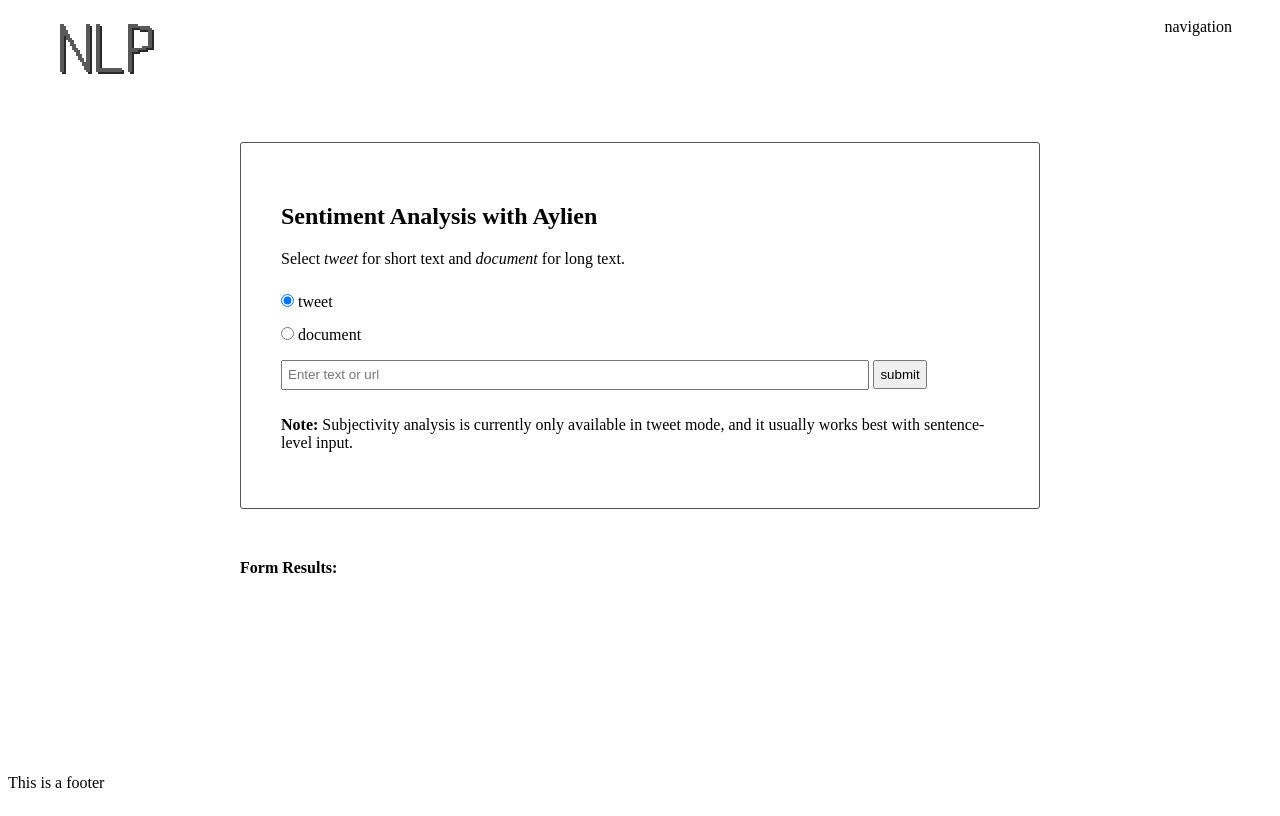
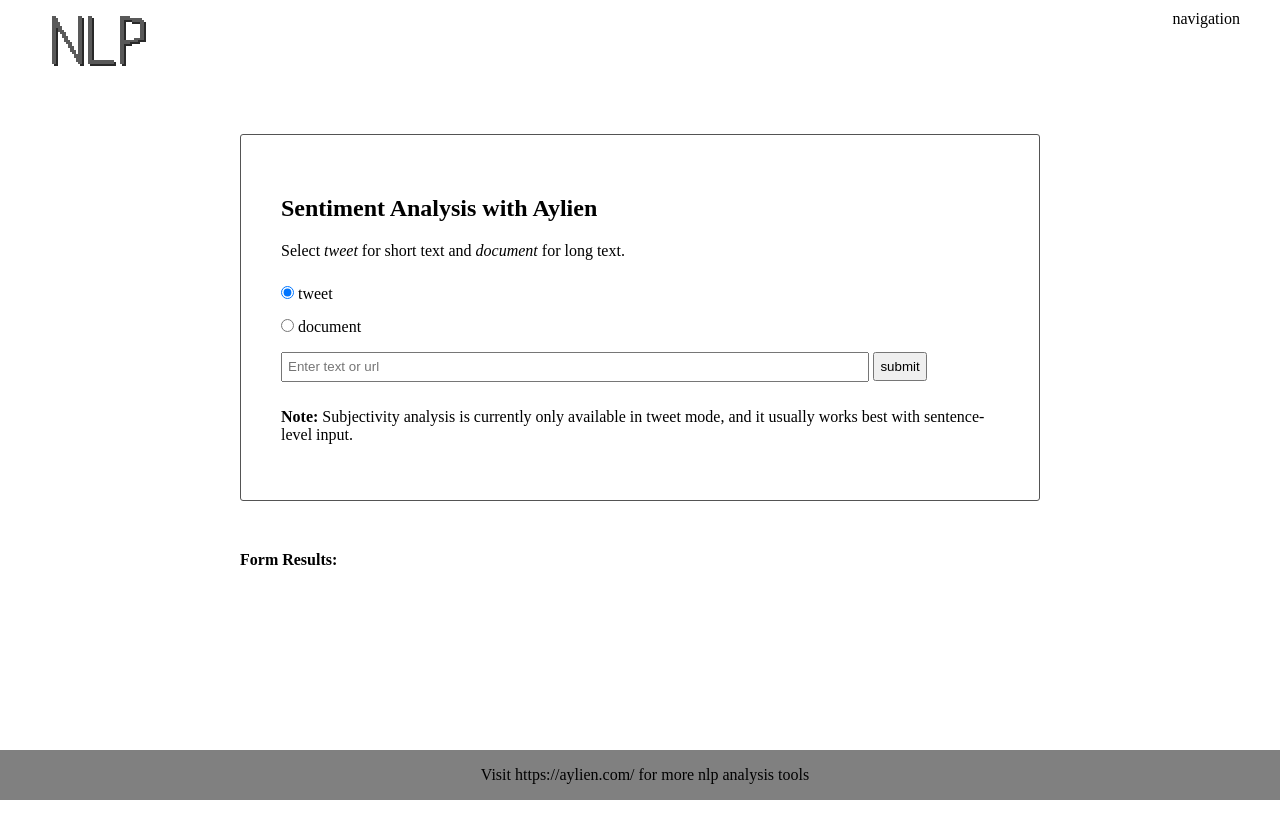
Before and after one commit to hq-jiang/front-end-evaluate-news-nlp, a website built with webpack: page src/client/views/index.html in a window 1280 px wide. Built offline with nearby package versions, Linux system fonts and the light colour scheme.

Commit message:
feat: Import all .scss files in one scss file

```diff
--- a/src/client/index.js
+++ b/src/client/index.js
@@ -1,9 +1,6 @@
 import { checkInputType } from './js/inputTypeChecker'
 import { handleSubmit } from './js/formHandler'
-import './styles/base.scss';
-import './styles/footer.scss';
-import './styles/form.scss';
-import './styles/header.scss';
+import './styles/style.scss';
 
 export {
   checkInputType,
--- a/src/client/styles/base.scss
+++ b/src/client/styles/base.scss
@@ -2,6 +2,7 @@ body {
     display: flex;
     flex-direction: column;
     min-height: 100vh;
+    margin: 0px;
 }
 
 main {
--- a/src/client/styles/footer.scss
+++ b/src/client/styles/footer.scss
@@ -0,0 +1,13 @@
+
+$background-color: gray;
+
+footer {
+  display: flex;
+  flex-direction: column;
+  justify-content: center;
+  align-items: center;
+  background-color: $background-color;
+  padding: 5px;
+  height: 40px;
+  width: 100%;
+}
--- /dev/null
+++ b/src/client/styles/style.scss
@@ -0,0 +1,4 @@
+@import './base.scss';
+@import './header.scss';
+@import './form.scss';
+@import './footer.scss';
--- a/src/client/views/index.html
+++ b/src/client/views/index.html
@@ -39,7 +39,7 @@
     </main>
 
     <footer>
-      <p>This is a footer</p>
+      <p>Visit https://aylien.com/ for more nlp analysis tools</p>
     </footer>
   </body>
 </html>
```
